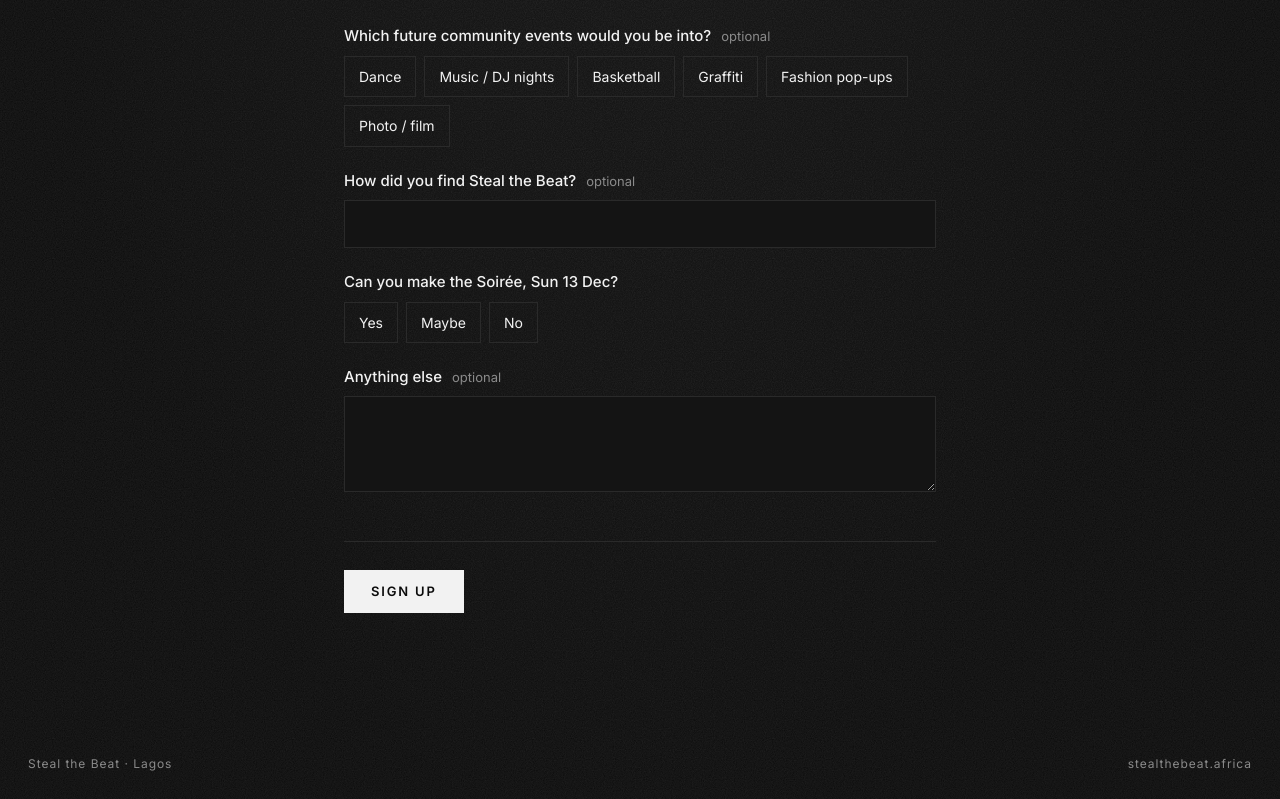
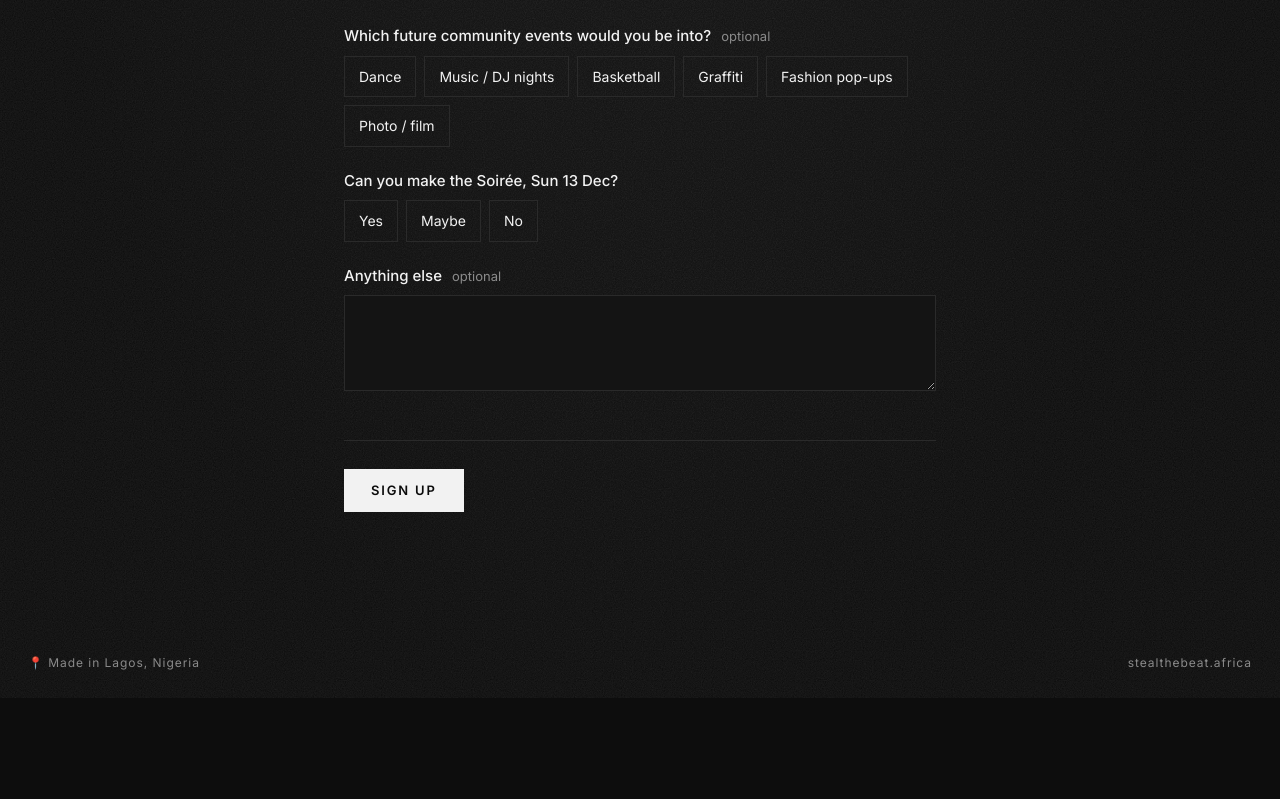
Before and after one commit to joonspoon/stealthebeat-site, a plain HTML site: page join.html in a window 1280 px wide. Shown: the part 1604-2403 px from the top of the page. After the commit the page ends 2302 px from the top, so only its background shows below. Drawn offline with Linux system fonts and the light colour scheme.

Commit message:
Footer: Made in Lagos, Nigeria; Pants option; drop 'how did you find us'
Co-Authored-By: Claude Opus 5.5 <noreply@anthropic.com>
Claude-Session: https://claude.ai/code/session_01BjBGUV2HpUL7mYQBsMSS5Y

```diff
--- a/join.html
+++ b/join.html
@@ -64,7 +64,7 @@
           <label><input type="checkbox" name="pieces" value="T-shirt"><span>T-shirt</span></label>
           <label><input type="checkbox" name="pieces" value="Hoodie"><span>Hoodie</span></label>
           <label><input type="checkbox" name="pieces" value="Cap"><span>Cap</span></label>
-          <label><input type="checkbox" name="pieces" value="Joggers"><span>Joggers</span></label>
+          <label><input type="checkbox" name="pieces" value="Pants"><span>Pants</span></label>
           <label><input type="checkbox" name="pieces" value="Other" data-other="pieces_other"><span>Other</span></label>
         </div>
         <input class="other-input" id="pieces_other" name="pieces_other" type="text" placeholder="What is it?">
@@ -119,11 +119,6 @@
       </div>
 
       <div class="field">
-        <label for="heard">How did you find Steal the Beat? <span class="opt">optional</span></label>
-        <input id="heard" name="heard" type="text">
-      </div>
-
-      <div class="field">
         <span class="label">Can you make the Soirée, Sun 13 Dec?</span>
         <div class="chips">
           <label><input type="radio" name="soiree" value="Yes" required><span>Yes</span></label>
@@ -159,7 +154,7 @@
 </main>
 
 <footer>
-  <span>Steal the Beat · Lagos</span>
+  <span>📍 Made in Lagos, Nigeria</span>
   <a href="https://stealthebeat.africa">stealthebeat.africa</a>
 </footer>
 
```
Also changed, not shown: index.html (+1 -1 lines), shop.html (+1 -1 lines), 1 other file.
